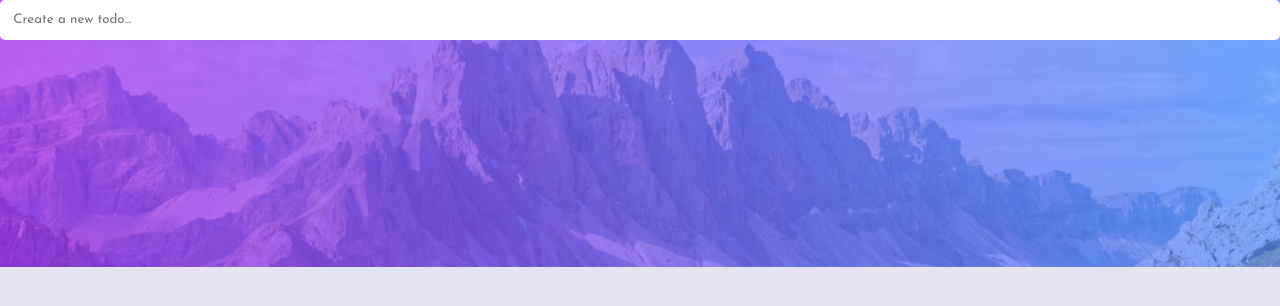
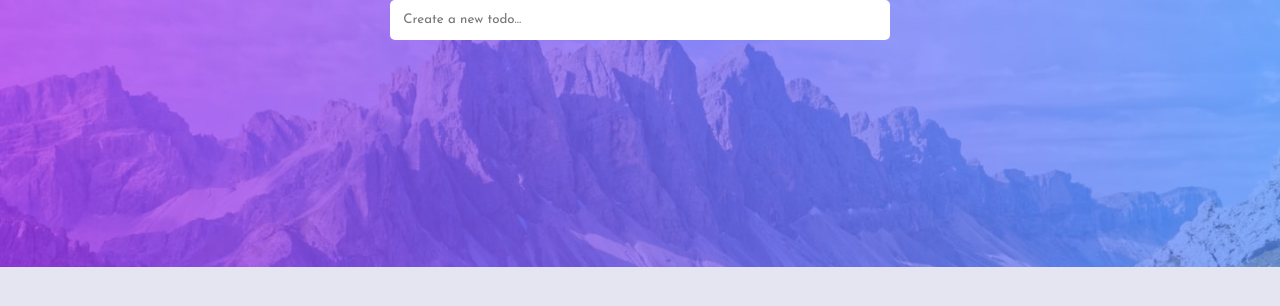
Before and after one commit to HamnaIshaq/todo-app, a React (Create React App) app: page / in a window 1280 px wide. Shown: the top 306 px of the page. Built offline with nearby package versions, Linux system fonts and the light colour scheme.

Commit message:
Delete a single todo item

```diff
--- a/src/containers/App.js
+++ b/src/containers/App.js
@@ -19,9 +19,14 @@ class App extends Component {
     this.setState({ todoItem: '' });
   }
 
+  onDeleteButtonClick = (e) => {
+    const deleteTodo = e.currentTarget.getAttribute('data-todo');
+    this.setState({ todoList: this.state.todoList.filter(todo => todo !== deleteTodo)})
+  }
+
   render() {
     return(
-      <div>
+      <div className='todo-container'>
         <TodoInput
           inputChange = {this.onInputChange}
           inputValue = {this.state.todoItem}
@@ -29,6 +34,7 @@ class App extends Component {
         />
         <TodoItem
           todos = {this.state.todoList}
+          onDeleteButtonClick={this.onDeleteButtonClick}
         />
       </div>
     );
```
